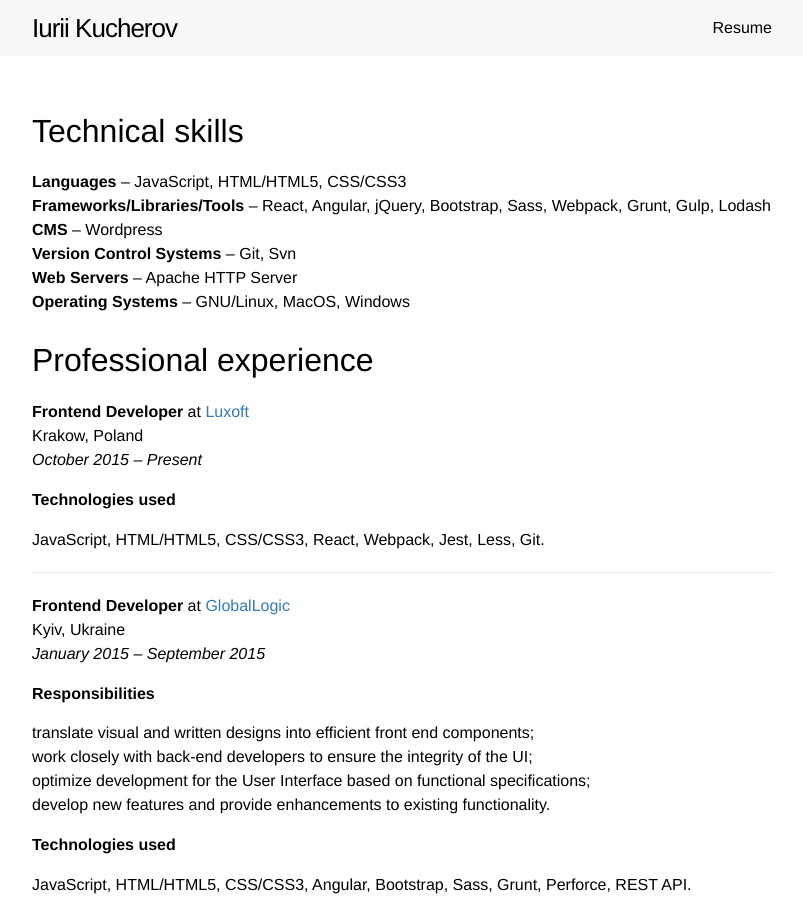
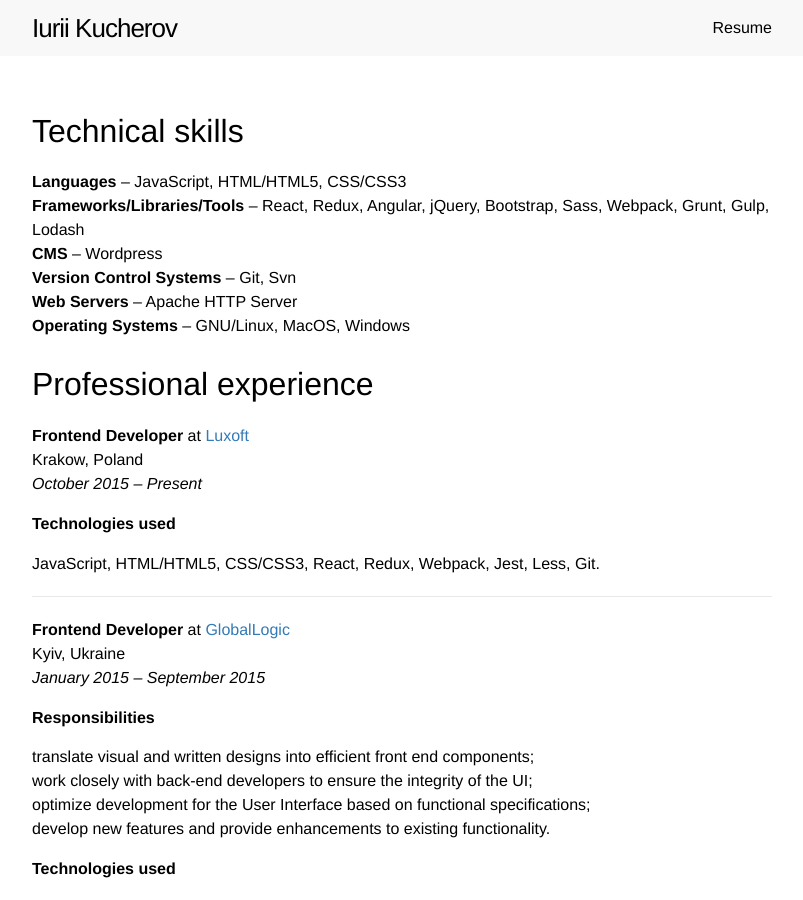
Before and after one commit to yuyokk/yuyokk.github.io, a Jekyll site: the page built from resume.md, in a window 1280 px wide and 900 px high. Shown: the whole window, without its empty margins (238-1041 px from the left). Built offline with Jekyll 4.4.1, drawn with Linux system fonts in a browser that asks for light colours.

Commit message:
Update resume.md

```diff
--- a/resume.md
+++ b/resume.md
@@ -8,7 +8,7 @@ permalink: /resume/
 # Technical skills
 
 + **Languages** – JavaScript, HTML/HTML5, CSS/CSS3
-+ **Frameworks/Libraries/Tools** – React, Angular, jQuery, Bootstrap, Sass, Webpack, Grunt, Gulp, Lodash
++ **Frameworks/Libraries/Tools** – React, Redux, Angular, jQuery, Bootstrap, Sass, Webpack, Grunt, Gulp, Lodash
 + **CMS** – Wordpress
 + **Version Control Systems** – Git, Svn
 + **Web Servers** – Apache HTTP Server
@@ -22,7 +22,7 @@ _October 2015 – Present_
 
 **Technologies used**
 
-JavaScript, HTML/HTML5, CSS/CSS3, React, Webpack, Jest, Less, Git.
+JavaScript, HTML/HTML5, CSS/CSS3, React, Redux, Webpack, Jest, Less, Git.
 
 ----------
 
```
